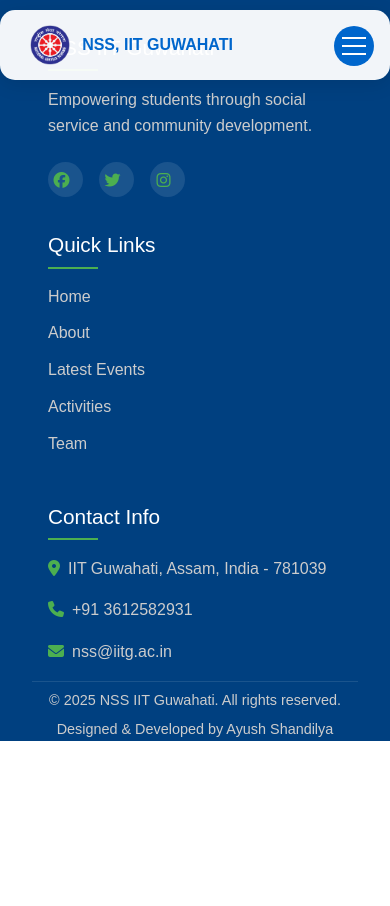
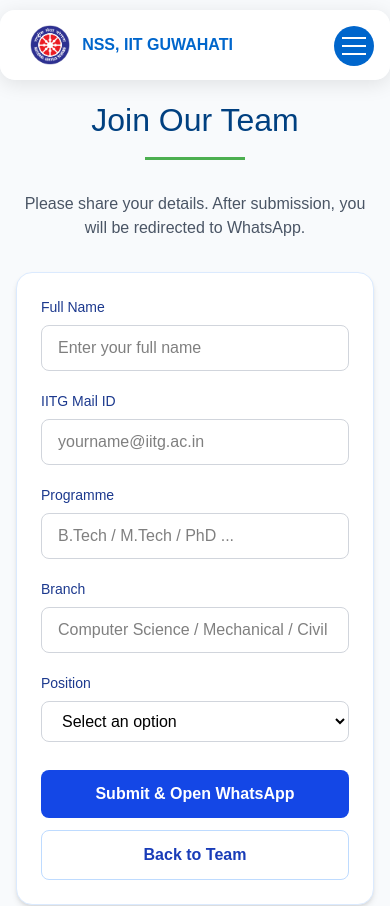
Before and after one commit to Ash469/NSS, a React (Vite) app: page /#/join-team in a window 390 px wide. Shown: the top 906 px of the page. Before the commit the page ends 844 px from the top, so only its background shows below. Built offline with nearby package versions, Linux system fonts and the light colour scheme.

Commit message:
added team joining form

```diff
--- a/src/App.jsx
+++ b/src/App.jsx
@@ -17,6 +17,7 @@ const Team = React.lazy(() => import('./Team'));
 const ActivitiesPage = React.lazy(() => import('./pages/ActivitiesPage'));
 const EventsPage = React.lazy(() => import('./pages/EventsPage'));
 const VolunteerHours = React.lazy(() => import('./pages/VolunteerHours'));
+const JoinTeamForm = React.lazy(() => import('./pages/JoinTeamForm'));
 
 // Loading component
 const PageLoader = () => (
@@ -49,6 +50,7 @@ const App = () => {
             <Route path="/activities" element={<ActivitiesPage />} />
             <Route path="/events" element={<EventsPage />} />
             <Route path="/hours" element={<VolunteerHours />} />
+            <Route path="/join-team" element={<JoinTeamForm />} />
           </Routes>
         </Suspense>
       </main>
--- a/src/Team.jsx
+++ b/src/Team.jsx
@@ -250,14 +250,14 @@ const MobileSlideNav = ({ isOpen, onClose, activeSection, scrollToSection }) =>
     <>
         {/* Overlay */}
         <div
-            className={`fixed inset-0 bg-black bg-opacity-50 z-[990] transition-opacity duration-300 lg:hidden ${
+            className={`fixed inset-0 bg-black bg-opacity-50 z-990 transition-opacity duration-300 lg:hidden ${
                 isOpen ? 'opacity-100 visible' : 'opacity-0 invisible'
             }`}
             onClick={onClose}
         ></div>
         {/* Slide Panel */}
         <div
-            className={`fixed top-0 right-0 h-full w-64 bg-white shadow-xl z-[1000] transform transition-transform duration-300 ease-in-out lg:hidden ${
+            className={`fixed top-0 right-0 h-full w-64 bg-white shadow-xl z-1000 transform transition-transform duration-300 ease-in-out lg:hidden ${
                 isOpen ? 'translate-x-0' : 'translate-x-full'
             }`}
         >
@@ -298,7 +298,7 @@ const MobileSlideNav = ({ isOpen, onClose, activeSection, scrollToSection }) =>
 const MobileNavToggle = ({ onClick }) => (
     <button
         onClick={onClick}
-        className="fixed bottom-6 right-6 z-[995] lg:hidden bg-blue-600 text-white rounded-full p-3 shadow-lg hover:bg-blue-700 focus:outline-none focus:ring-2 focus:ring-blue-500 focus:ring-opacity-50"
+        className="fixed bottom-6 right-6 z-995 lg:hidden bg-blue-600 text-white rounded-full p-3 shadow-lg hover:bg-blue-700 focus:outline-none focus:ring-2 focus:ring-blue-500 focus:ring-opacity-50"
         aria-label="Toggle team sections menu"
     >
         {/* Simple hamburger icon */}
@@ -310,6 +310,7 @@ const MobileNavToggle = ({ onClick }) => (
 const Team = () => {
   const [activeSection, setActiveSection] = useState('program-coordinator');
   const [isMobileNavOpen, setIsMobileNavOpen] = useState(false); // State for mobile nav
+  const navigate = useNavigate();
 
   // --- Scroll to specific section (Updated Offset) ---
   const scrollToSection = (sectionId) => {
@@ -470,7 +471,7 @@ const Team = () => {
                 <div className="unit-members-pair grid grid-cols-1 sm:grid-cols-2 gap-4">
                   {unit.members.map((member, memberIndex) => (
                     <div key={memberIndex} className="unit-member-card flex items-center gap-3 p-3 bg-gray-50 rounded border">
-                      <div className="member-image-small w-16 h-16 rounded-full overflow-hidden flex-shrink-0 border-2 border-blue-200">
+                      <div className="member-image-small w-16 h-16 rounded-full overflow-hidden shrink-0 border-2 border-blue-200">
                         <img src={member.image} alt={member.name} loading="lazy" className="w-full h-full object-cover"/>
                       </div>
                       <div className="member-details">
@@ -535,6 +536,27 @@ const Team = () => {
           </div>
         </div>
 
+        {/* Join Team CTA */}
+        <section className="mb-6">
+          <div className="max-w-4xl mx-auto bg-white border border-blue-100 shadow-md rounded-2xl p-6 md:p-8 flex flex-col md:flex-row md:items-center md:justify-between gap-5">
+            <div>
+              <h3 className="text-2xl font-semibold text-blue-900 mb-2">Are you willing to join our team?</h3>
+              <p className="text-gray-600 text-sm sm:text-base">
+                Fill out the form and connect with us on WhatsApp to become a part of NSS IIT Guwahati.
+              </p>
+            </div>
+            <div className="md:pl-6 md:border-l border-blue-100">
+              <button
+                type="button"
+                onClick={() => navigate('/join-team')}
+                className="inline-flex items-center justify-center px-6 py-3 rounded-lg bg-blue-700 text-white font-semibold hover:bg-blue-800 transition-colors duration-200 shadow-sm"
+              >
+                Open Join Form
+              </button>
+            </div>
+          </div>
+        </section>
+
       </div>
     </div>
   );
--- /dev/null
+++ b/src/pages/JoinTeamForm.jsx
@@ -0,0 +1,154 @@
+import { useState } from 'react';
+import { Link } from 'react-router-dom';
+
+const initialForm = {
+  fullName: '',
+  iitgMail: '',
+  programme: '',
+  branch: '',
+  position: ''
+};
+
+const JoinTeamForm = () => {
+  const [formData, setFormData] = useState(initialForm);
+
+  const handleChange = (e) => {
+    const { name, value } = e.target;
+    setFormData((prev) => ({ ...prev, [name]: value }));
+  };
+
+  const handleSubmit = (e) => {
+    e.preventDefault();
+
+    const name = formData.fullName;
+    const email = formData.iitgMail;
+    const programme = formData.programme;
+    const branch = formData.branch;
+    const position = formData.position;
+    const nssPhoneNumber = '916000942556';
+
+    const message = `Hi NSS Team,\n\nI am ${name}, a ${programme} student at IIT Guwahati, and I would like to apply for the position of ${position} in NSS.\n\nMy Details:\nName: ${name}\nIITG Email ID: ${email}\nProgramme: ${programme}\nBranch: ${branch}\nPosition Applied For: ${position}\n\nThank you for your time and consideration. I look forward to hearing from you.\n\nRegards,\n${name}`;
+
+    const whatsappUrl = `https://wa.me/${nssPhoneNumber}?text=${encodeURIComponent(message)}`;
+
+    window.location.href = whatsappUrl;
+  };
+
+  return (
+    <section className="bg-slate-50 px-4 sm:px-6 lg:px-8 pt-24 pb-16 md:pb-24">
+      <div className="max-w-3xl mx-auto">
+        <div className="mb-8">
+          <h1 className="section-title text-center">Join Our Team</h1>
+          <p className="text-center text-gray-600 mt-4">
+            Please share your details. After submission, you will be redirected to WhatsApp.
+          </p>
+        </div>
+
+        <div className="bg-white rounded-2xl shadow-md border border-blue-100 p-6 sm:p-8">
+          <form onSubmit={handleSubmit} className="space-y-5">
+            <div>
+              <label htmlFor="fullName" className="block text-sm font-medium text-blue-900 mb-2">
+                Full Name
+              </label>
+              <input
+                id="fullName"
+                name="fullName"
+                type="text"
+                value={formData.fullName}
+                onChange={handleChange}
+                required
+                placeholder="Enter your full name"
+                className="w-full rounded-lg border border-gray-300 px-4 py-2.5 focus:outline-none focus:ring-2 focus:ring-blue-200 focus:border-blue-500"
+              />
+            </div>
+
+            <div>
+              <label htmlFor="iitgMail" className="block text-sm font-medium text-blue-900 mb-2">
+                IITG Mail ID
+              </label>
+              <input
+                id="iitgMail"
+                name="iitgMail"
+                type="email"
+                value={formData.iitgMail}
+                onChange={handleChange}
+                required
+                pattern="^[A-Za-z0-9._%+-]+@iitg\\.ac\\.in$"
+                placeholder="yourname@iitg.ac.in"
+                className="w-full rounded-lg border border-gray-300 px-4 py-2.5 focus:outline-none focus:ring-2 focus:ring-blue-200 focus:border-blue-500"
+              />
+            </div>
+
+            <div>
+              <label htmlFor="programme" className="block text-sm font-medium text-blue-900 mb-2">
+                Programme
+              </label>
+              <input
+                id="programme"
+                name="programme"
+                type="text"
+                value={formData.programme}
+                onChange={handleChange}
+                required
+                placeholder="B.Tech / M.Tech / PhD ..."
+                className="w-full rounded-lg border border-gray-300 px-4 py-2.5 focus:outline-none focus:ring-2 focus:ring-blue-200 focus:border-blue-500"
+              />
+            </div>
+
+            <div>
+              <label htmlFor="branch" className="block text-sm font-medium text-blue-900 mb-2">
+                Branch
+              </label>
+              <input
+                id="branch"
+                name="branch"
+                type="text"
+                value={formData.branch}
+                onChange={handleChange}
+                required
+                placeholder="Computer Science / Mechanical / Civil ..."
+                className="w-full rounded-lg border border-gray-300 px-4 py-2.5 focus:outline-none focus:ring-2 focus:ring-blue-200 focus:border-blue-500"
+              />
+            </div>
+
+            <div>
+              <label htmlFor="position" className="block text-sm font-medium text-blue-900 mb-2">
+                Position
+              </label>
+              <select
+                id="position"
+                name="position"
+                value={formData.position}
+                onChange={handleChange}
+                required
+                className="w-full rounded-lg border border-gray-300 px-4 py-2.5 bg-white focus:outline-none focus:ring-2 focus:ring-blue-200 focus:border-blue-500"
+              >
+                <option value="">Select an option</option>
+                <option value="APO">APO</option>
+                <option value="PO">PO</option>
+                <option value="UC">UC</option>
+              </select>
+            </div>
+
+            <div className="flex flex-col sm:flex-row gap-3 pt-2">
+              <button
+                type="submit"
+                className="inline-flex justify-center items-center rounded-lg bg-blue-700 px-6 py-3 text-white font-semibold hover:bg-blue-800 transition-colors"
+              >
+                Submit & Open WhatsApp
+              </button>
+              <Link
+                to="/team"
+                className="inline-flex justify-center items-center rounded-lg border border-blue-200 px-6 py-3 text-blue-800 font-semibold hover:bg-blue-50 transition-colors"
+              >
+                Back to Team
+              </Link>
+            </div>
+          </form>
+        </div>
+      </div>
+    </section>
+  );
+};
+
+export default JoinTeamForm;
```
